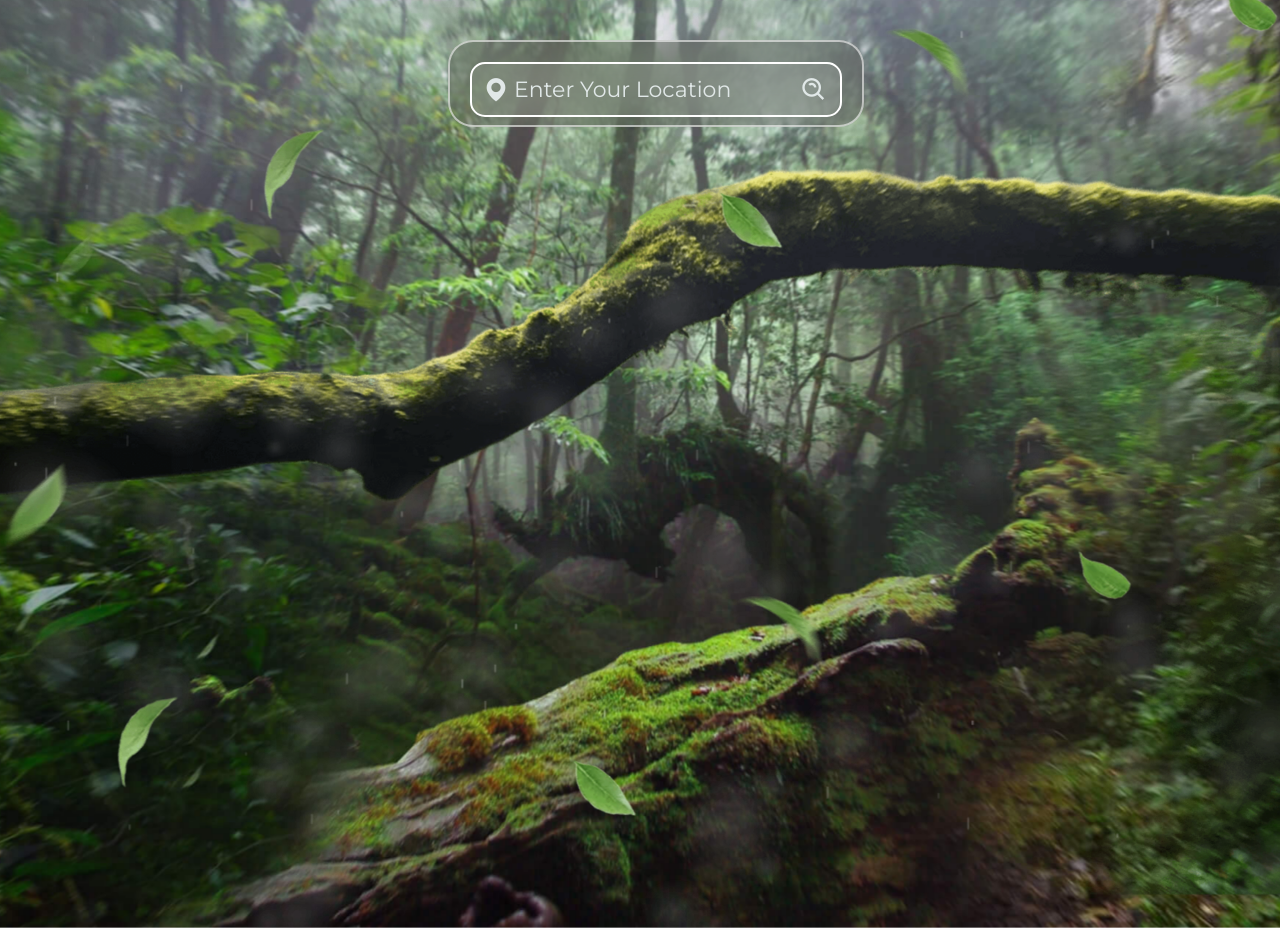
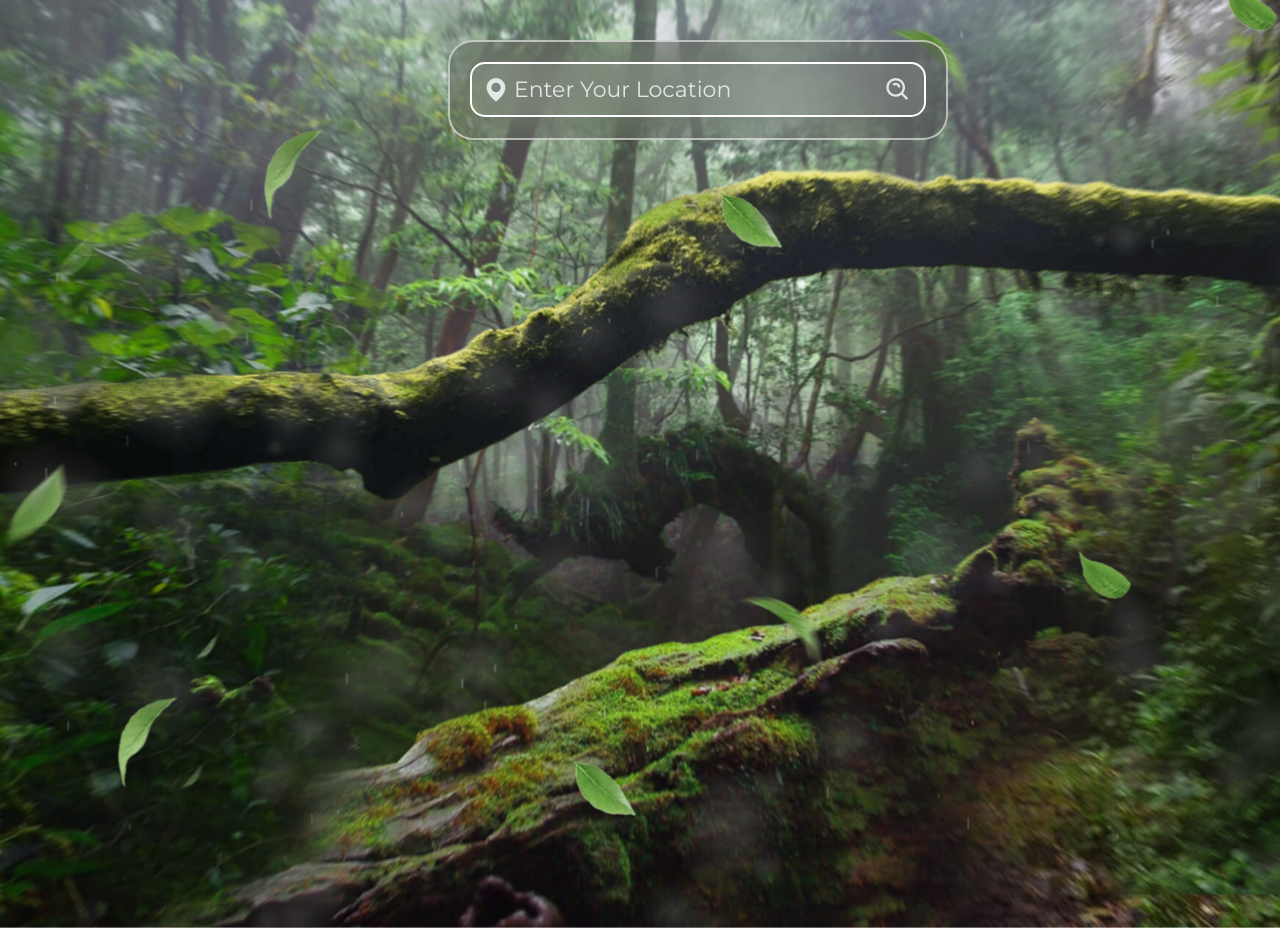
Before and after one commit to AliaTulchii/weather_app, a plain HTML site: page index.html in a window 1280 px wide. Shown: the top 928 px of the page. Drawn offline with nearby package versions, Linux system fonts and the light colour scheme.

```diff
--- a/style.css
+++ b/style.css
@@ -84,8 +84,8 @@ body {
     position: absolute;
     top: 5%;
     left: 35%;
-    width: calc(var(--index) * 20);
-    height: calc(var(--index) * 5);
+    width: 500px;
+    height: 100px;
     background: rgba(71, 68, 68, 0.327);
     backdrop-filter: blur(30px);
     border: 2px solid rgba(255, 255, 255, 0.568);
@@ -94,9 +94,9 @@ body {
     transition: height .6s ease;
     z-index: 9;
 
-    @media screen and (min-width:1200px) {
+    /* @media screen and (min-width:1200px) {
         height: calc(var(--index) * 4.2);
-    }
+    } */
 }
 
 .search-box{
```
Also changed, not shown: img/demo.png (added), 1 other file.
